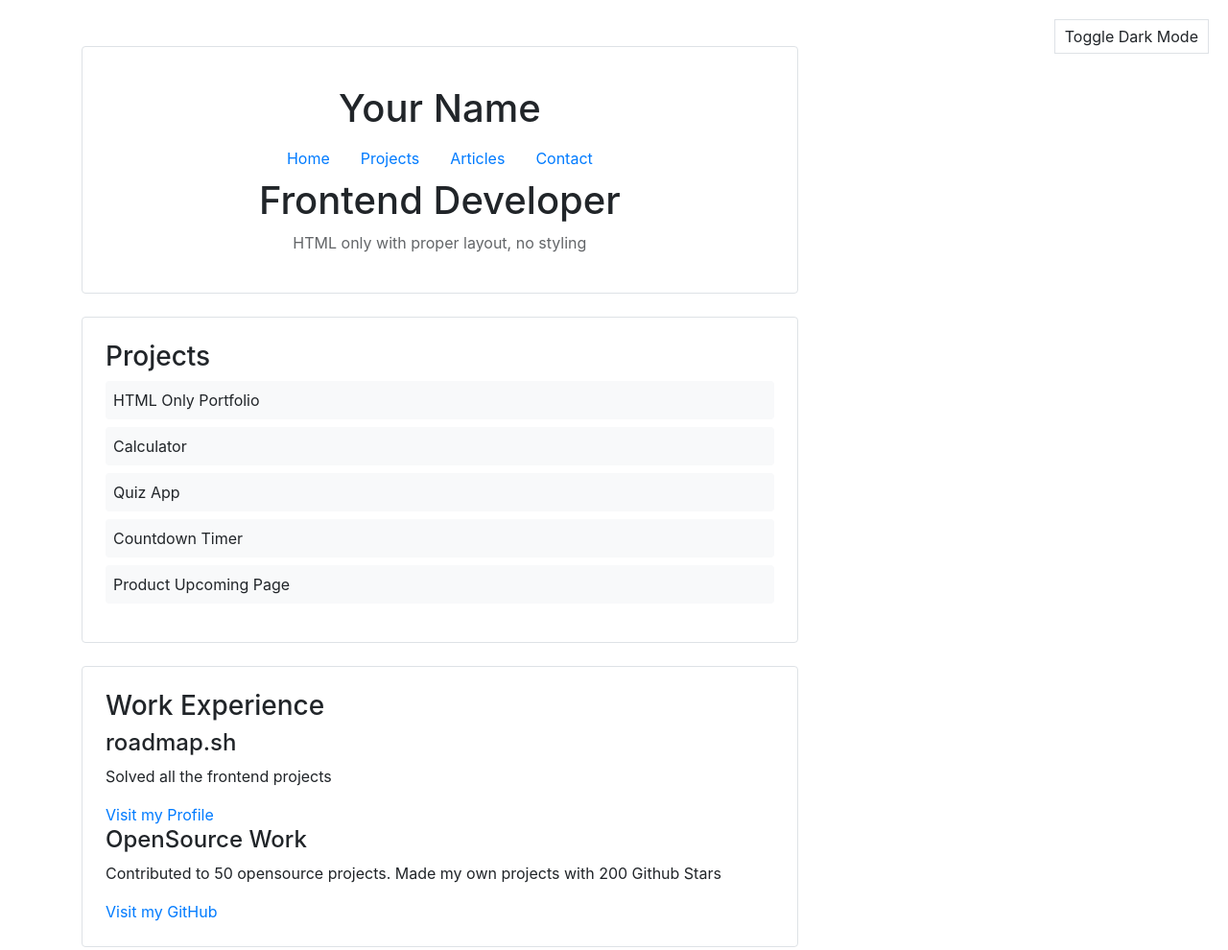
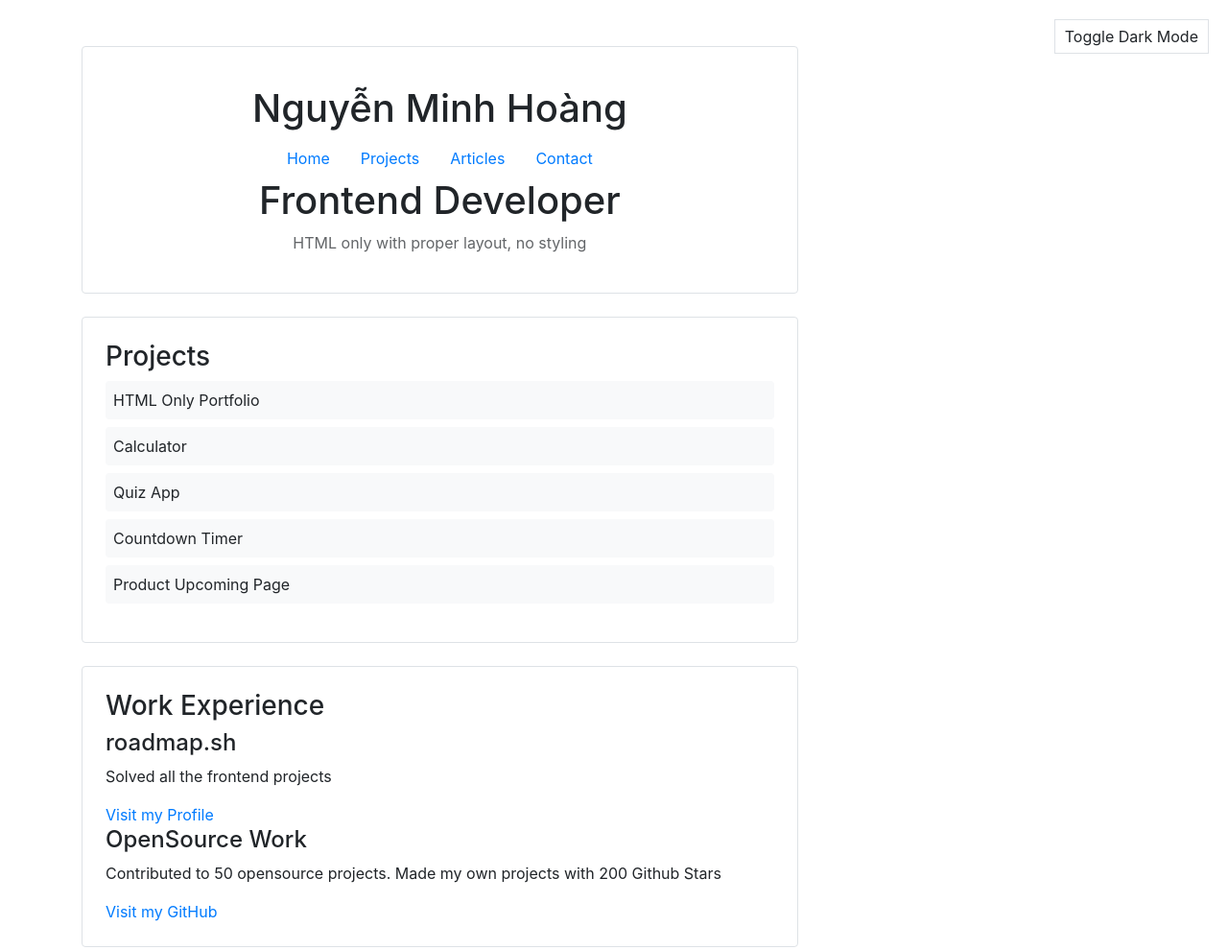
Before and after one commit to hoangngminh/WADLab3.github.io, a plain HTML site: page index.html in a window 1280 px wide. Shown: the top 990 px of the page at 96% size. Drawn offline with nearby package versions, Linux system fonts and the light colour scheme.

Commit message:
Update name

```diff
--- a/index.html
+++ b/index.html
@@ -84,7 +84,7 @@
             <section class="mb-4 p-4 border rounded">
                 <div class="text-center">
                     <div class="profile-img mb-3"></div>
-                    <h1>Your Name</h1>
+                    <h1>Nguyễn Minh Hoàng</h1>
                     <nav class="nav justify-content-center">
                         <a class="nav-link" href="#">Home</a>
                         <a class="nav-link" href="#">Projects</a>
```
Also changed, not shown: new.html (+1 -1 lines).
